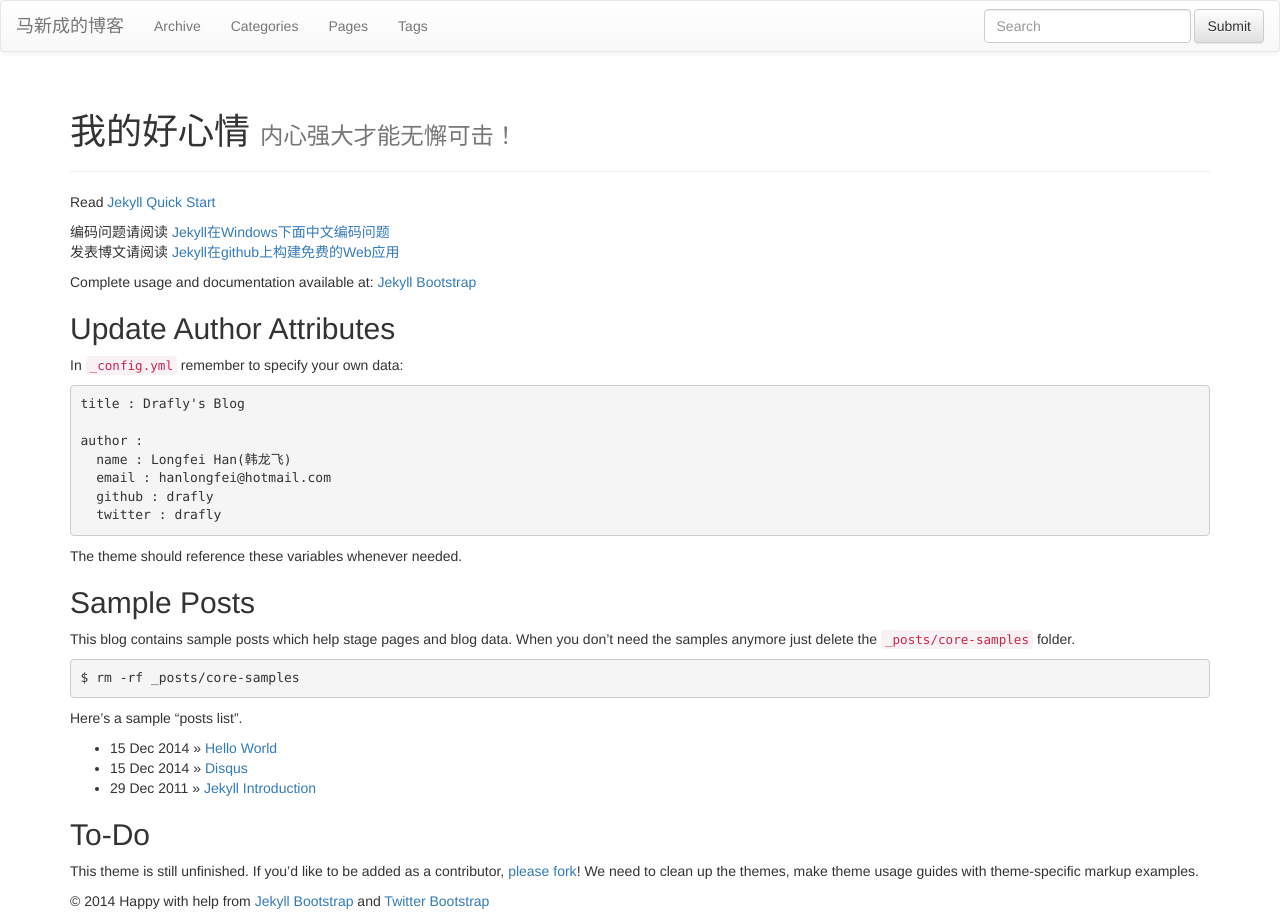
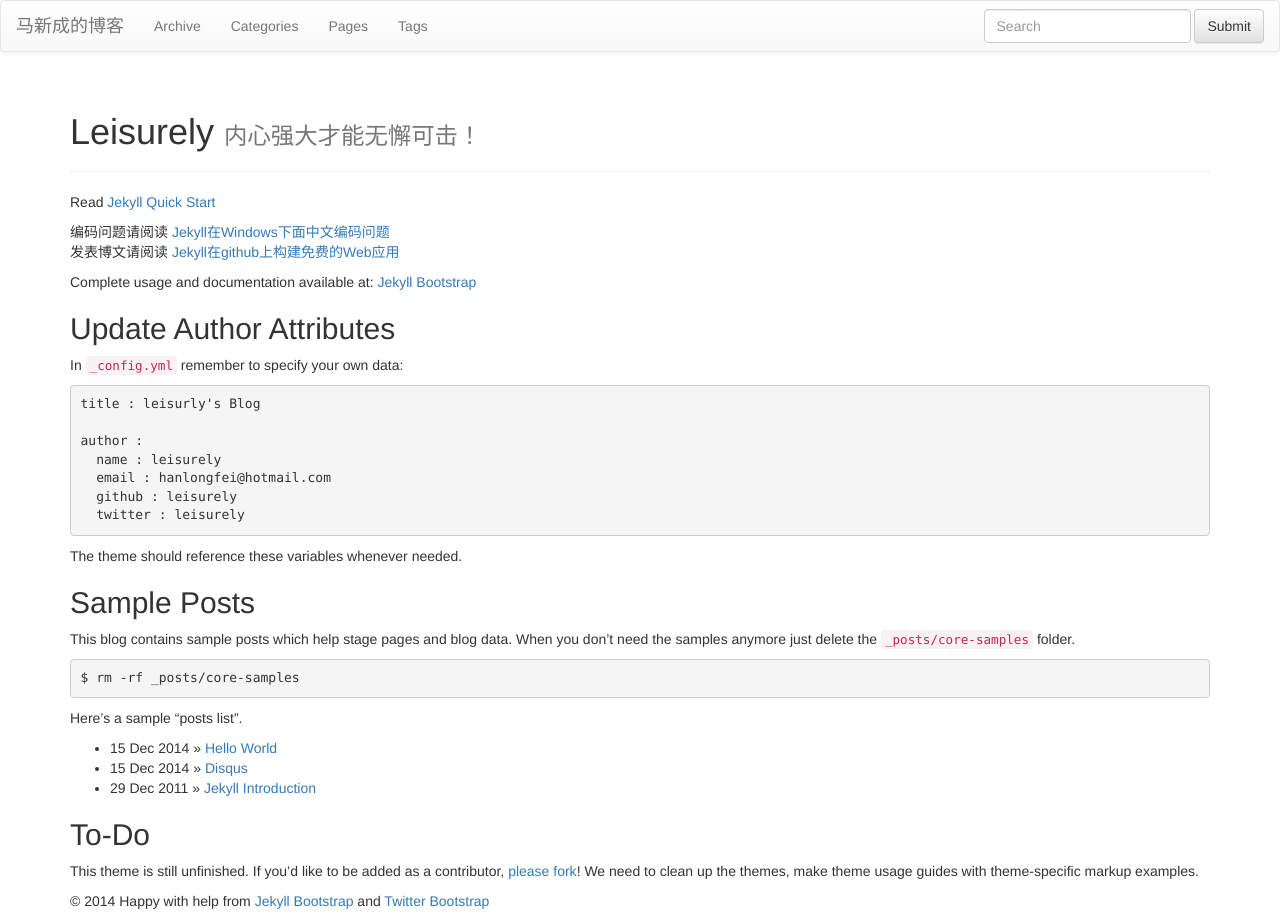
Before and after one commit to leisurely/leisurely.github.io, a Jekyll site: the page built from index.md, in a window 1280 px wide. Built offline with Jekyll 4.4.1, drawn with Linux system fonts in a browser that asks for light colours; nearby versions of some CDN libraries; library files that are not in the unit come from our copies.

Commit message:
修改文章内容

```diff
--- a/index.md
+++ b/index.md
@@ -1,6 +1,6 @@
 ---
 layout: page
-title: 我的好心情
+title: Leisurely
 tagline: 内心强大才能无懈可击！
 ---
 {% include JB/setup %}
@@ -17,13 +17,13 @@ Complete usage and documentation available at: [Jekyll Bootstrap](http://jekyllb
 
 In `_config.yml` remember to specify your own data:
 
-    title : Drafly's Blog
+    title : leisurly's Blog
 
     author :
-      name : Longfei Han(韩龙飞)
+      name : leisurely
       email : hanlongfei@hotmail.com
-      github : drafly
-      twitter : drafly
+      github : leisurely
+      twitter : leisurely
 
 The theme should reference these variables whenever needed.
 
```
